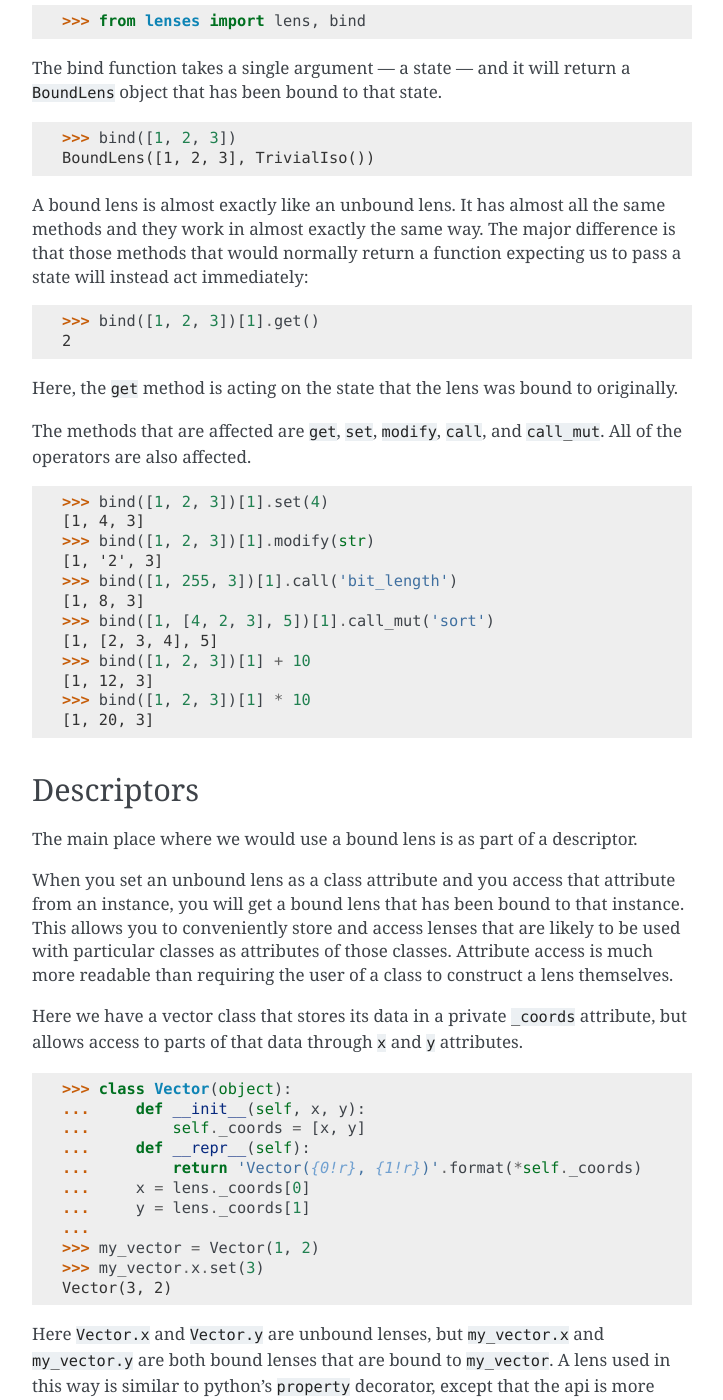
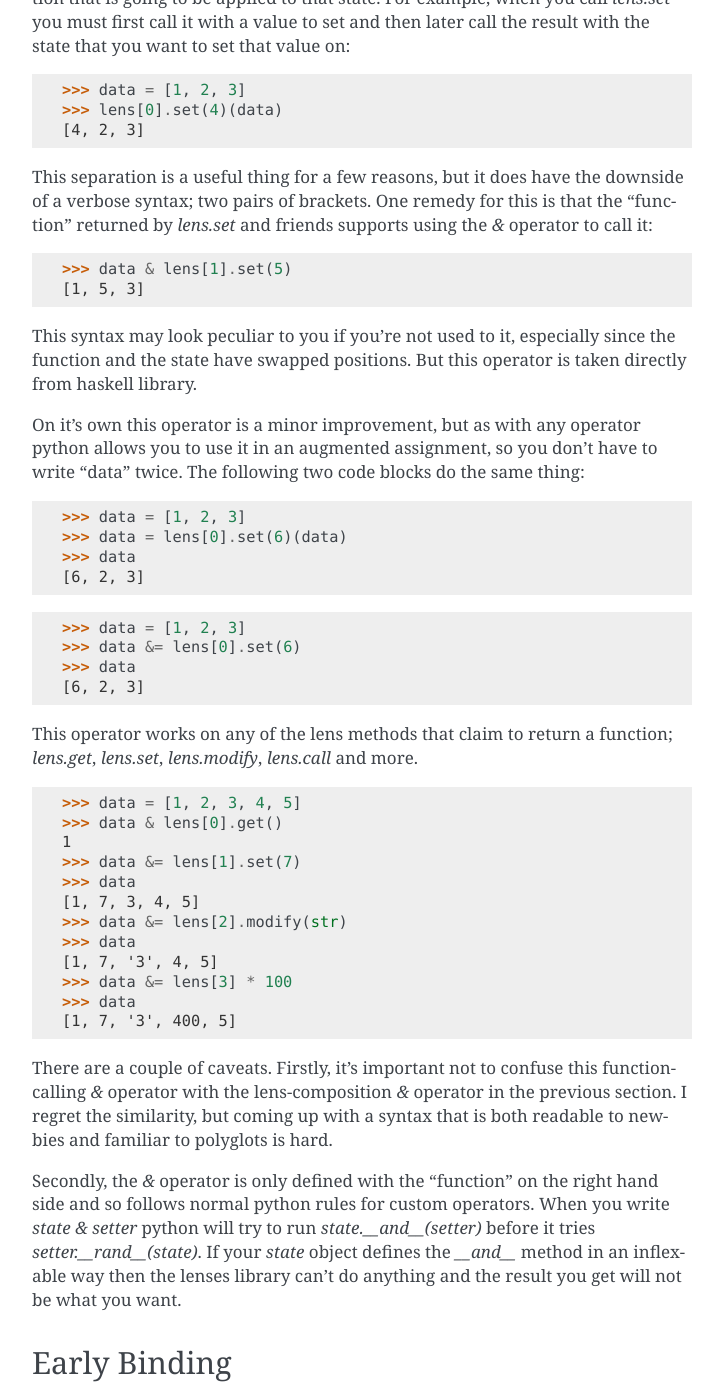
Before and after one commit to ingolemo/python-lenses, a Sphinx documentation site: the page built from docs/tutorial/compose.rst, in a window 1280 px wide and 1400 px high, scrolled down 943 px. Shown: the whole window, without its empty margins (388-1111 px from the left). Built offline with Sphinx 7.4.7, drawn with Linux system fonts in a browser that asks for light colours; some of the changed text lies outside the part shown.

Commit message:
add state-first syntax
this allows you to convert code like this:

>>> state = (lens.Each()[0] + 1)(state)

into this:

>>> state &= lens.Each()[0] + 1

```diff
--- a/docs/tutorial/compose.rst
+++ b/docs/tutorial/compose.rst
@@ -35,9 +35,76 @@ When we need to do more than two operations on the same lens we will
 often refer to this as "composing" two lenses even though the ``&`` operator
 is nowhere in sight.
 
+State-first Syntax
+------------------
 
-Binding
--------
+You may have noticed that lenses split up the passing of state away from
+the action that is going to be applied to that state. For example, when
+you call `lens.set` you must first call it with a value to set and then
+later call the result with the state that you want to set that value on:
+
+>>> data = [1, 2, 3]
+>>> lens[0].set(4)(data)
+[4, 2, 3]
+
+This separation is a useful thing for a few reasons, but it does have
+the downside of a verbose syntax; two pairs of brackets. One remedy for
+this is that the "function" returned by `lens.set` and friends supports
+using the `&` operator to call it:
+
+>>> data & lens[1].set(5)
+[1, 5, 3]
+
+This syntax may look peculiar to you if you're not used to it, especially
+since the function and the state have swapped positions. But this operator
+is taken directly from haskell library.
+
+On it's own this operator is a minor improvement, but as with any operator
+python allows you to use it in an augmented assignment, so you don't
+have to write "data" twice. The following two code blocks do the same thing:
+
+>>> data = [1, 2, 3]
+>>> data = lens[0].set(6)(data)
+>>> data
+[6, 2, 3]
+
+>>> data = [1, 2, 3]
+>>> data &= lens[0].set(6)
+>>> data
+[6, 2, 3]
+
+This operator works on any of the lens methods that claim to return a function;
+`lens.get`, `lens.set`, `lens.modify`, `lens.call` and more.
+
+>>> data = [1, 2, 3, 4, 5]
+>>> data & lens[0].get()
+1
+>>> data &= lens[1].set(7)
+>>> data
+[1, 7, 3, 4, 5]
+>>> data &= lens[2].modify(str)
+>>> data
+[1, 7, '3', 4, 5]
+>>> data &= lens[3] * 100
+>>> data
+[1, 7, '3', 400, 5]
+
+There are a couple of caveats. Firstly, it's important not to confuse
+this function-calling `&` operator with the lens-composition `&` operator
+in the previous section. I regret the similarity, but coming up with a
+syntax that is both readable to newbies and familiar to polyglots is hard.
+
+Secondly, the `&` operator is only defined with the "function" on
+the right hand side and so follows normal python rules for custom
+operators. When you write `state & setter` python will try to run
+`state.__and__(setter)` before it tries `setter.__rand__(state)`. If
+your `state` object defines the `__and__` method in an inflexable way
+then the lenses library can't do anything and the result you get will
+not be what you want.
+
+
+Early Binding
+-------------
 
 The lenses library also exports a ``bind`` function:
 
```
Also changed, not shown: 5 other files.
